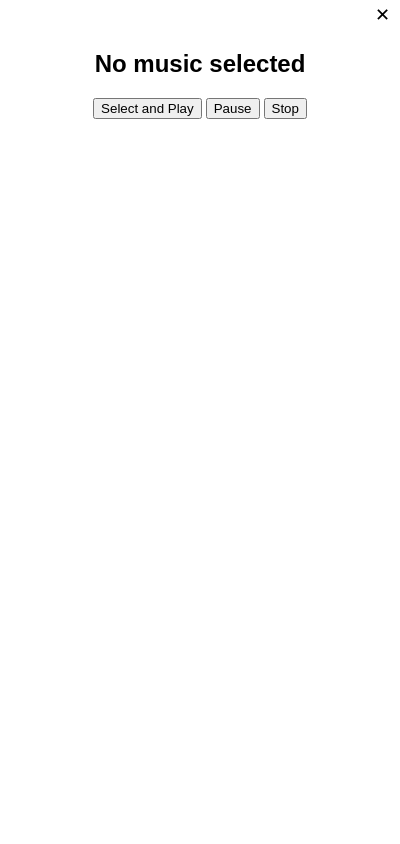
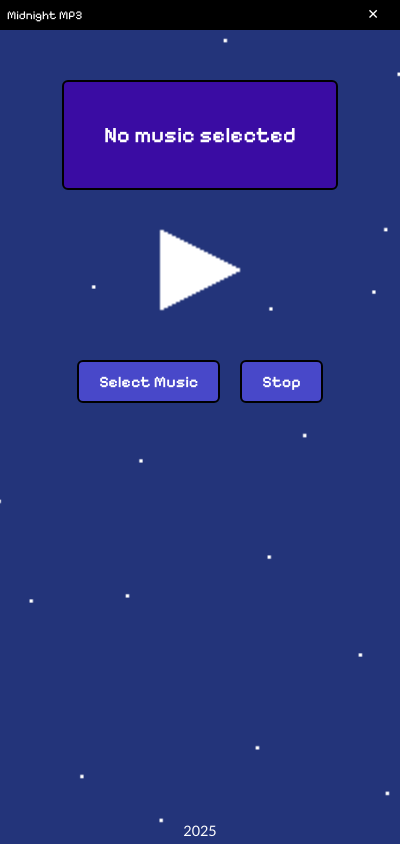
Before and after one commit to kpuentec/MidnightMP3, an Electron app: page index.html in a window 400 px wide. Drawn offline with Linux system fonts and the light colour scheme.

Commit message:
Added styling

```diff
--- a/index.html
+++ b/index.html
@@ -1,46 +1,28 @@
 <!DOCTYPE html>
 <html>
 <head>
+  <meta charset="UTF-8" />
+  <link rel="stylesheet" href="styles.css" />
+  <link href="https://fonts.googleapis.com/css2?family=Lato:wght@300;400;700&family=Pixelify+Sans:wght@400..700&display=swap" rel="stylesheet">
   <title>Midnight MP3</title>
 </head>
-<body style="margin:0;">
+<body>
 
-
-  <div id="titlebar"
-       style="
-         -webkit-app-region: drag;
-         width: 100%;
-         height: 30px;
-         background-color: #ffffff;
-         display: flex;
-         justify-content: flex-end;
-         align-items: center;
-         user-select: none;
-       ">
-
-    <button id="quitBtn"
-            title="Quit"
-            style="
-              -webkit-app-region: no-drag;
-              background: transparent;
-              border: none;
-              color: rgb(0, 0, 0);
-              font-size: 18px;
-              cursor: pointer;
-              padding: 0 10px;
-              height: 30px;
-              line-height: 30px;
-            ">
-      ✕
-    </button>
+  <div id="titlebar">
+    <span>Midnight MP3</span>
+    <button id="quitBtn" title="Quit">✕</button>
   </div>
 
-  <h2 id="trackLabel" style="text-align:center; font-family:sans-serif;">No music selected</h2>
-  <div style="text-align:center;">
-    <button id="playBtn">Select and Play</button>
-    <button id="pauseToggleBtn">Pause</button>
+  <h2 id="trackLabel">No music selected</h2>
+
+  <button id="playPauseBtn" title="Play/Pause"></button>
+
+  <div id="bottomButtons">
+    <button id="selectBtn">Select Music</button>
     <button id="stopBtn">Stop</button>
   </div>
+
+  <footer>2025</footer>
 
   <script src="renderer.js"></script>
 </body>
--- a/renderer.js
+++ b/renderer.js
@@ -1,17 +1,29 @@
 const { dialog } = require('@electron/remote');
 const { spawn } = require('child_process');
 const path = require('path');
-
 
 let playerProcess = null;
 let isPaused = false;
 
 const trackLabel = document.getElementById('trackLabel');
-const playBtn = document.getElementById('playBtn');
-const pauseToggleBtn = document.getElementById('pauseToggleBtn');
+const playPauseBtn = document.getElementById('playPauseBtn');
+const selectBtn = document.getElementById('selectBtn');
 const stopBtn = document.getElementById('stopBtn');
 const quitBtn = document.getElementById('quitBtn');
 
+function autoResizeTrackLabel() {
+  const label = document.getElementById('trackLabel');
+  const maxFontSize = 32;
+  const minFontSize = 12;
+  let fontSize = maxFontSize;
+
+  label.style.fontSize = fontSize + 'px';
+
+  while (label.scrollWidth > label.clientWidth && fontSize > minFontSize) {
+    fontSize--;
+    label.style.fontSize = fontSize + 'px';
+  }
+}
 
 function sendToPlayer(command) {
   if (playerProcess && playerProcess.stdin.writable) {
@@ -25,10 +37,16 @@ function setTrackLabel(filepath) {
   } else {
     trackLabel.textContent = path.basename(filepath, path.extname(filepath));
   }
+
+  autoResizeTrackLabel();
 }
 
-function updatePauseButtonText() {
-  pauseToggleBtn.textContent = isPaused ? 'Resume' : 'Pause';
+function updatePlayPauseButton() {
+  if (!playerProcess || isPaused) {
+    playPauseBtn.style.backgroundImage = "url('assets/playbutton1.png')";
+  } else {
+    playPauseBtn.style.backgroundImage = "url('assets/pausebutton2.png')";
+  }
 }
 
 function initPlayerProcess() {
@@ -45,13 +63,13 @@ function initPlayerProcess() {
 
     if (msg.includes('PAUSED')) {
       isPaused = true;
-      updatePauseButtonText();
+      updatePlayPauseButton();
     } else if (msg.includes('RESUMED')) {
       isPaused = false;
-      updatePauseButtonText();
+      updatePlayPauseButton();
     } else if (msg.includes('STOPPED')) {
       isPaused = false;
-      updatePauseButtonText();
+      updatePlayPauseButton();
       setTrackLabel(null);
     }
   });
@@ -64,16 +82,21 @@ function initPlayerProcess() {
     console.log("Player process closed");
     playerProcess = null;
     isPaused = false;
-    updatePauseButtonText();
+    updatePlayPauseButton();
     setTrackLabel(null);
   });
 }
 
 document.addEventListener('DOMContentLoaded', () => {
-  updatePauseButtonText();
+  updatePlayPauseButton();
   setTrackLabel(null);
 
-  playBtn.addEventListener('click', async () => {
+  playPauseBtn.addEventListener('click', () => {
+    if (!playerProcess) return;
+    sendToPlayer(isPaused ? 'resume' : 'pause');
+  });
+
+  selectBtn.addEventListener('click', async () => {
     const { canceled, filePaths } = await dialog.showOpenDialog({
       filters: [{ name: 'Audio Files', extensions: ['mp3'] }],
       properties: ['openFile']
@@ -88,17 +111,16 @@ document.addEventListener('DOMContentLoaded', () => {
     sendToPlayer(`load ${safeFilePath}`);
     setTrackLabel(filePath);
     isPaused = false;
-    updatePauseButtonText();
-  });
-
-  pauseToggleBtn.addEventListener('click', () => {
-    if (!playerProcess) return;
-    sendToPlayer(isPaused ? 'resume' : 'pause');
+    updatePlayPauseButton();
   });
 
   stopBtn.addEventListener('click', () => {
     if (!playerProcess) return;
     sendToPlayer('stop');
+  });
+
+  quitBtn.addEventListener('click', () => {
+    window.close();
   });
 
   window.addEventListener('beforeunload', () => {
@@ -108,9 +130,4 @@ document.addEventListener('DOMContentLoaded', () => {
       playerProcess = null;
     }
   });
-
-  quitBtn.addEventListener('click', () => {
-    window.close();
-  });
-
 });
--- /dev/null
+++ b/styles.css
@@ -0,0 +1,178 @@
+*,
+*::before,
+*::after {
+  box-sizing: border-box;
+}
+
+
+body {
+  margin: 0;
+  font-family: 'Lato', sans-serif;
+  background: url('assets/background.png') no-repeat center center fixed;
+  background-size: cover;
+  position: relative;
+  overflow-x: hidden;
+}
+
+body::before {
+  content: "";
+  position: fixed;
+  top: 0; left: 0; right: 0; bottom: 0;
+  background: rgba(255, 255, 255, 0.1);
+  pointer-events: none;
+  z-index: 0;
+}
+
+#titlebar {
+  -webkit-app-region: drag;
+  width: 100%;
+  max-width: 100vw;
+  overflow: hidden;
+  box-sizing: border-box;
+  padding: 0 5px;
+  height: 30px;
+  background-color: #000000;
+  display: flex;
+  justify-content: space-between;
+  align-items: center;
+  user-select: none;
+  position: relative;
+  z-index: 2;
+
+  border: 2px solid black;
+}
+
+#titlebar span {
+  font-size: 12px;
+  color: rgb(255, 255, 255);
+  pointer-events: none;
+  font-family: 'Pixelify Sans', 'Lato', sans-serif;
+}
+
+#quitBtn {
+  -webkit-app-region: no-drag;
+  background: transparent;
+  border: 2px solid black;
+  border-radius: 0;
+  color: rgb(255, 255, 255);
+  font-size: 14px;
+  cursor: pointer;
+  padding: 0 12px;
+  min-width: 30px;
+  height: 30px;
+  box-sizing: border-box;
+  line-height: 30px;
+  font-family: 'Pixelify Sans', 'Lato', sans-serif;
+  transition: background-color 0.3s ease;
+  margin-top: -4px;
+}
+
+#quitBtn:hover {
+  background-color: #4848c9;
+  border-color: #4848c9;
+}
+
+#trackLabel {
+  position: relative;
+  margin: 50px auto 30px auto;
+  background-color: #3a0ca3;
+  border: 2px solid black;
+  border-radius: 0;
+  color: white;
+  padding: 40px 40px;
+  font-size: clamp(1rem, 5vw, 2rem);
+  width: fit-content;
+  max-width: 70vw;
+  max-height: 300px;
+  overflow: hidden;
+  text-overflow: ellipsis;
+  white-space: nowrap;
+  text-align: center;
+  z-index: 1;
+  font-family: 'Pixelify Sans', 'Lato', sans-serif;
+  font-weight: 600;
+  font-optical-sizing: auto;
+  border-radius: 6px;
+}
+
+#playPauseBtn {
+  position: relative;
+  margin: 20px auto 40px auto;
+  display: block;
+  width: 100px;
+  height: 100px;
+  border: none;
+  background: url('assets/play.png') no-repeat center center;
+  background-size: contain;
+  cursor: pointer;
+  z-index: 2;
+  outline: none;
+  transition: background-image 0.3s ease;
+}
+
+#bottomButtons {
+  position: relative;
+  margin: 0 auto 20px auto;
+  width: fit-content;
+  display: flex;
+  justify-content: center;
+  gap: 20px;
+  z-index: 2;
+}
+
+#bottomButtons button {
+  background-color: #4848c9;
+  border: 2px solid black;
+  color: white;
+  padding: 10px 20px;
+  font-family: 'Pixelify Sans', 'Lato', sans-serif;
+  font-weight: 600;
+  font-optical-sizing: auto;
+  font-size: 1rem;
+  cursor: pointer;
+  transition: background-color 0.3s ease;
+  border-radius: 6px;
+}
+
+#bottomButtons button:hover {
+  background-color: #3636a5;
+}
+
+footer {
+  position: fixed;
+  bottom: 0;
+  width: 100%;
+  text-align: center;
+  font-family: 'Lato', sans-serif;
+  font-size: 0.9rem;
+  color: white;
+  padding: 5px 0;
+  z-index: 2;
+  background: none;
+  user-select: none;
+}
+
+.lato-light {
+  font-family: 'Lato', sans-serif;
+  font-weight: 300;
+  font-style: normal;
+}
+
+.lato-regular {
+  font-family: 'Lato', sans-serif;
+  font-weight: 400;
+  font-style: normal;
+}
+
+.lato-bold {
+  font-family: 'Lato', sans-serif;
+  font-weight: 700;
+  font-style: normal;
+}
+
+.pixelify-sans-title {
+  font-family: 'Pixelify Sans', sans-serif;
+  font-optical-sizing: auto;
+  font-weight: 600;
+  font-style: normal;
+}
```
Also changed, not shown: assets/background.png (added), assets/pausebutton2.png (added), assets/playbutton1.png (added).
